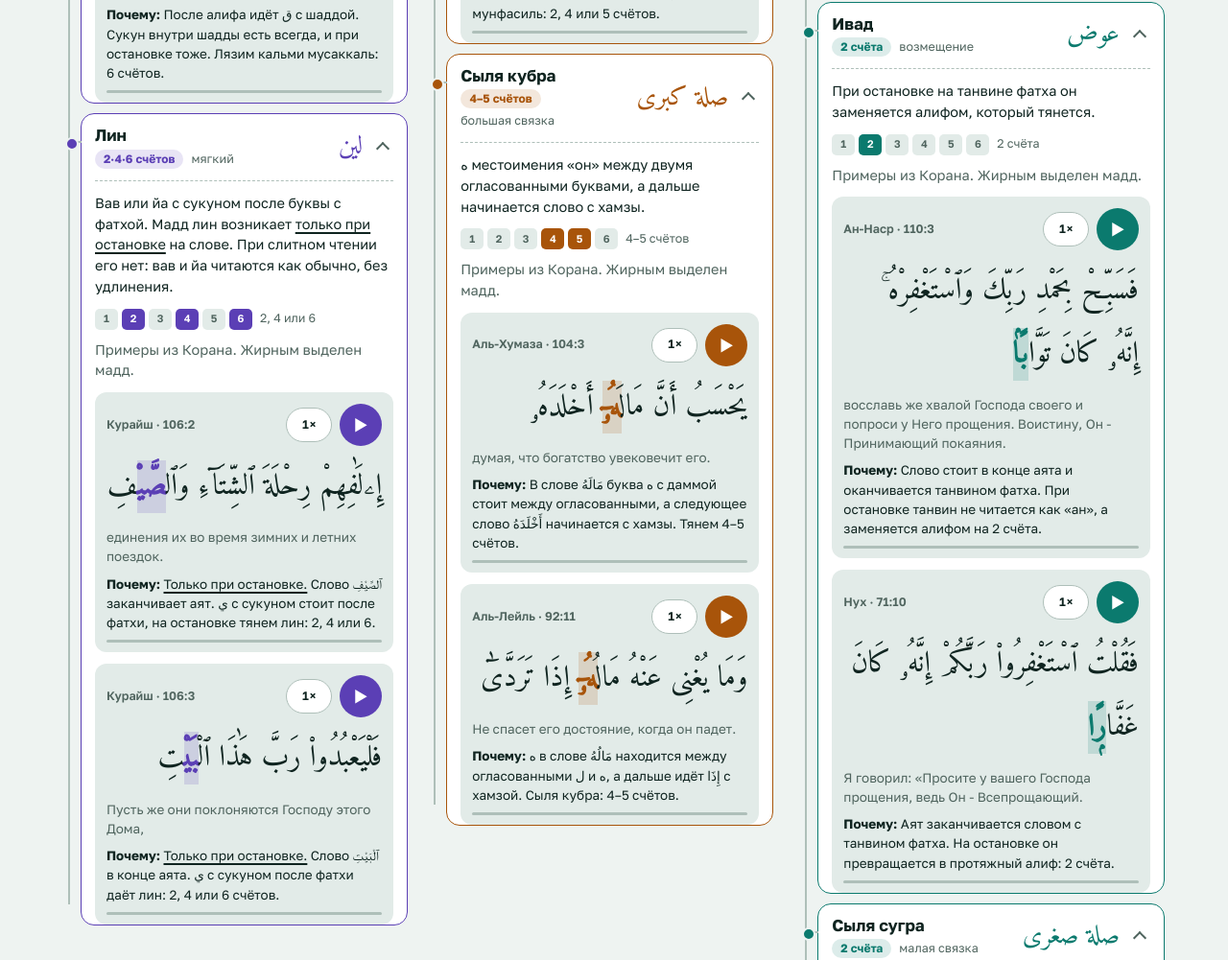
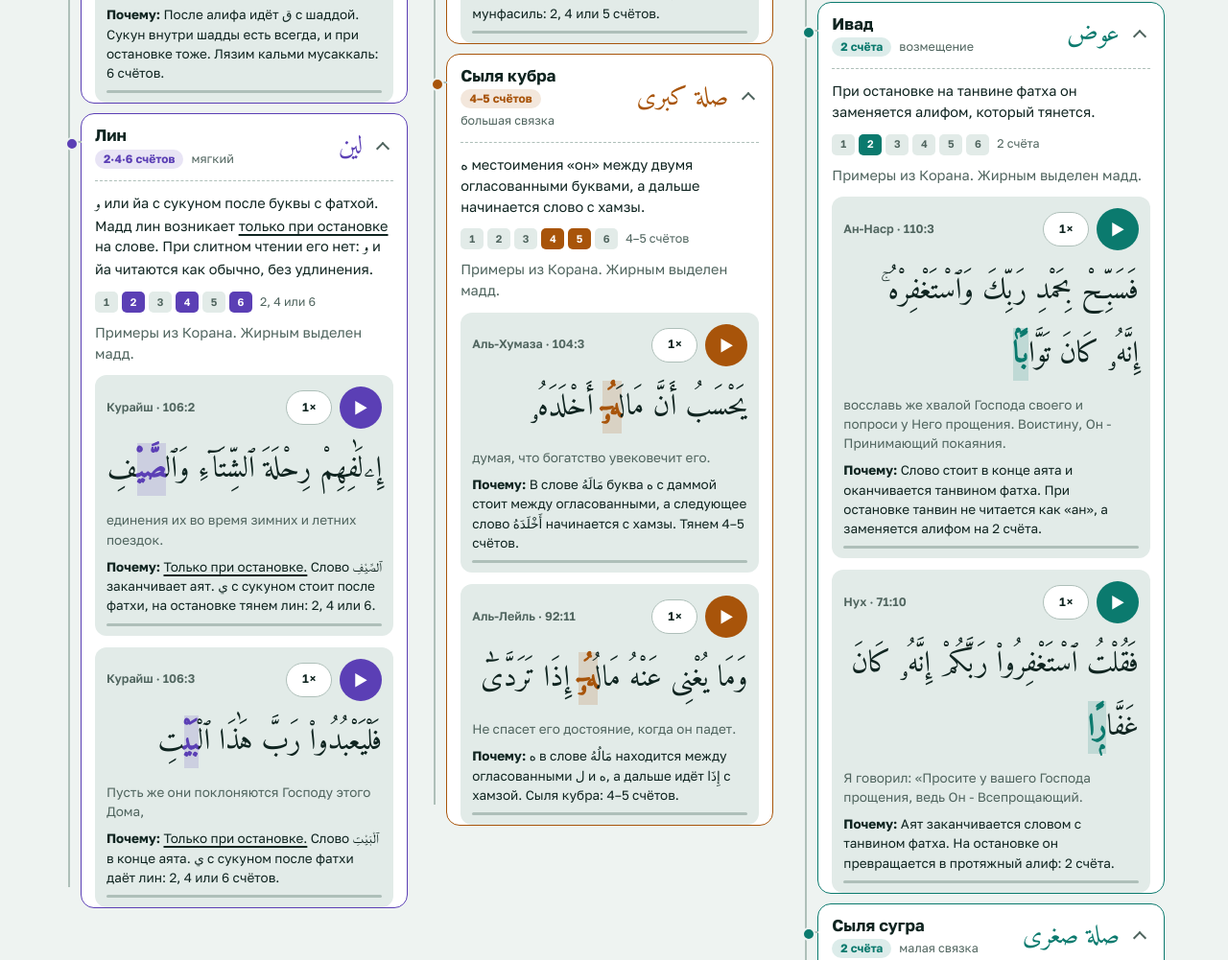
Before and after one commit to malew1974-debug/madd-tajweed, a plain HTML site: page index.html in a window 1280 px wide. Shown: the part 2158-3159 px from the top of the page at 96% size. Drawn offline with Linux system fonts and the light colour scheme; a web font is replaced by a local one.

Commit message:
Add files via upload

```diff
--- a/index.html
+++ b/index.html
@@ -308,7 +308,7 @@ footer{padding-block:0 28px;color:var(--muted);font-size:12.5px}
 var SUKUN=[
  {id:"arid",n:"Арид",a:"عارض للسكون",t:"временный сукун",r:"Сукун появляется только при остановке (вакф) на слове.",on:[2,4,6],l:"2, 4 или 6",s:"2·4·6",g:"s"},
  {id:"lyazim",n:"Лязим",a:"لازم",t:"постоянный сукун",r:"Сукун или шадда стоит в слове всегда: и при слитном чтении, и при остановке.",on:[6],l:"6 счётов",s:"6",g:"s"},
- {id:"lin",n:"Лин",a:"لين",t:"мягкий",r:"Вав или йа с сукуном после буквы с фатхой. Мадд лин возникает <u>только при остановке</u> на слове. При слитном чтении его нет: вав и йа читаются как обычно, без удлинения.",on:[2,4,6],l:"2, 4 или 6",s:"2·4·6",g:"s"}
+ {id:"lin",n:"Лин",a:"لين",t:"мягкий",r:"<span class='ar'>و</span> или йа с сукуном после буквы с фатхой. Мадд лин возникает <u>только при остановке</u> на слове. При слитном чтении его нет: <span class='ar'>و</span> и йа читаются как обычно, без удлинения.",on:[2,4,6],l:"2, 4 или 6",s:"2·4·6",g:"s"}
 ];
 var HAMZA=[
  {id:"muttasil",n:"Муттасиль",a:"متصل",t:"соединённый · ваджиб",r:"Буква мадда и хамза после неё стоят в одном слове.",on:[4,5],l:"4–5 счётов",s:"4–5",g:"h"},
@@ -398,7 +398,7 @@ var TREE={
  s:{q:"Какой это сукун?",o:[
   {t:"Постоянный, есть в слове всегда",d:"Виден и при слитном чтении",r:"lyazim"},
   {t:"Появляется только при остановке",d:"Последняя буква слова",r:"arid"},
-  {t:"Вав или йа с сукуном после фатхи",d:"Мадд лин есть только при остановке. Например خَوْف، بَيْت",r:"lin"}]},
+  {t:"و или йа с сукуном после фатхи",d:"Мадд лин есть только при остановке. Например خَوْف، بَيْت",r:"lin"}]},
  n:{q:"Что ещё есть рядом?",o:[
   {t:"Хамза стоит перед буквой мадда",d:"Например آمَنُوا",r:"badal"},
   {t:"Остановка на танвине фатха",d:"При остановке он даёт алиф",r:"iwad"},
```
